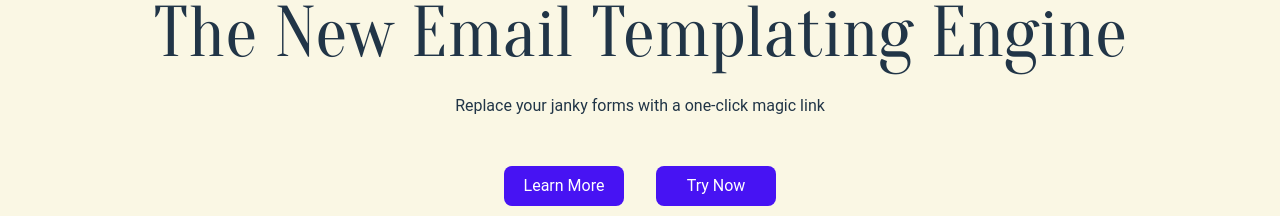
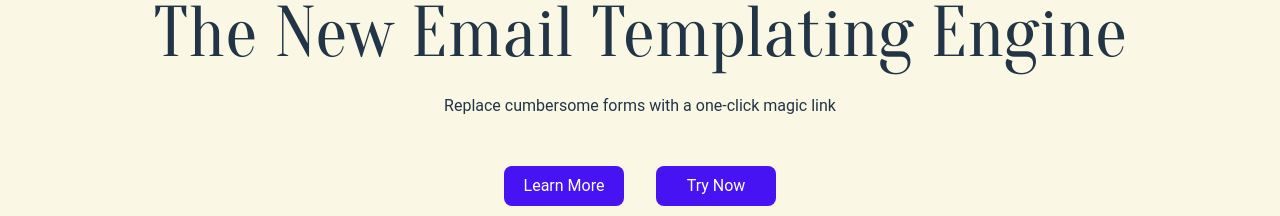
Before and after one commit to noalbalint/linkmail, a Vue app: page / in a window 1280 px wide. Shown: the part 322-538 px from the top of the page. Built offline with nearby package versions, Linux system fonts and the light colour scheme.

Commit message:
copy change

```diff
--- a/src/pages/Home.vue
+++ b/src/pages/Home.vue
@@ -4,7 +4,7 @@
       The New Email Templating Engine
     </span>
     <span class="pb-12 pt-6">
-      Replace your janky forms with a one-click magic link
+      Replace cumbersome forms with a one-click magic link
     </span>
     <div>
       <RouterLink to="/demo">
```
